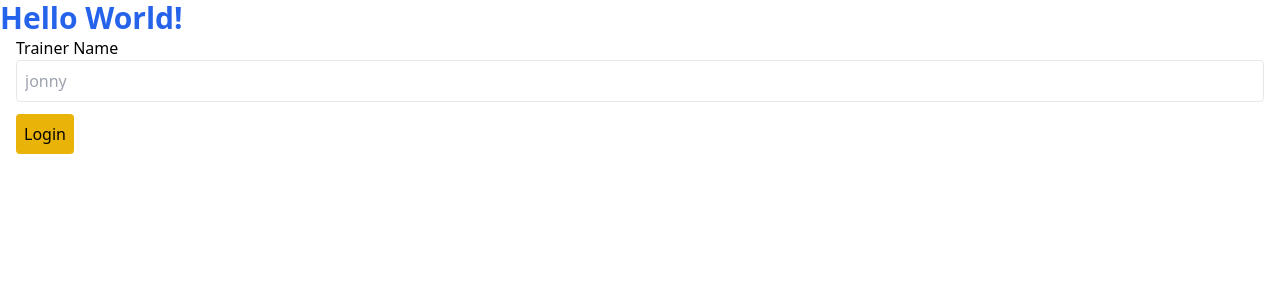
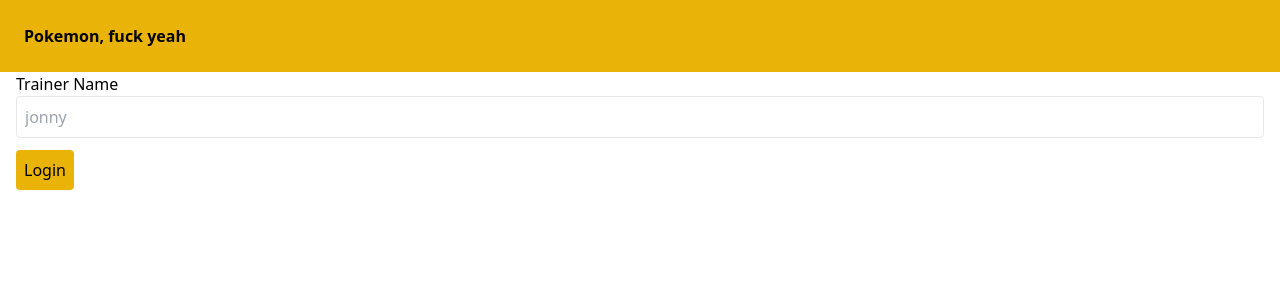
Before and after one commit to SindreSteinsvik/pokemon2, an Angular app: page /login in a window 1280 px wide. Shown: the top 300 px of the page. Built offline with nearby package versions, Linux system fonts and the light colour scheme.

Commit message:
feat: add navbar with simple routing between trainer and catalogue page

```diff
--- a/src/app/app.component.html
+++ b/src/app/app.component.html
@@ -1,5 +1,2 @@
-<h1 class="font-bold text-3xl text-blue-600">
-  Hello World!
-</h1>
-
+<app-navbar></app-navbar>
 <router-outlet></router-outlet>
--- a/src/app/app.module.ts
+++ b/src/app/app.module.ts
@@ -11,6 +11,7 @@
 import { FormsModule } from '@angular/forms';
 import { PokemonListComponent } from './components/pokemon-list/pokemon-list.component';
 import { PokemonListItemComponent } from './components/pokemon-list-item/pokemon-list-item.component';
+import { NavbarComponent } from './components/navbar/navbar.component';
 
 @NgModule({
   declarations: [
@@ -21,6 +22,7 @@
     LoginFormComponent,
     PokemonListComponent,
     PokemonListItemComponent,
+    NavbarComponent,
   ],
   imports: [
     BrowserModule,
--- /dev/null
+++ b/src/app/components/navbar/navbar.component.html
@@ -0,0 +1,9 @@
+<nav class="bg-yellow-500 flex justify-between items-center sticky top-0 p-6">
+<span class="font-bold">Pokemon, fuck yeah</span>
+<ng-container *ngIf="trainer!== undefined" >
+    <ul class="flex">
+        <li class="px-5"><a routerLink="/trainer">Trainer</a></li>
+        <li class="px-5"><a routerLink="/pokeman-catalogue">Catalogue</a></li>
+    </ul>
+</ng-container>
+</nav>
--- /dev/null
+++ b/src/app/components/navbar/navbar.component.ts
@@ -0,0 +1,23 @@
+import { Component, OnInit } from '@angular/core';
+import { TrainerService } from 'src/app/services/trainer.service';
+import { Trainer } from 'src/app/models/trainer.model';
+
+@Component({
+  selector: 'app-navbar',
+  templateUrl: './navbar.component.html',
+  styleUrls: ['./navbar.component.css']
+})
+export class NavbarComponent implements OnInit {
+
+  get trainer(): Trainer | undefined {
+    return this.trainerService.trainer
+  }
+
+  constructor(
+    private readonly trainerService: TrainerService
+  ) { }
+
+  ngOnInit(): void {
+  }
+
+}
--- a/src/app/components/pokemon-list-item/pokemon-list-item.component.html
+++ b/src/app/components/pokemon-list-item/pokemon-list-item.component.html
@@ -1,6 +1,6 @@
 <li *ngIf ="pokemon" class="mb-3 shadow">
     <section>
-        <img [src]="getImgLinkByUrl(pokemon)" [alt]="pokemon.name"/>
+        <img [src]="getImgLinkByUrl(pokemon)" [alt]="pokemon.name" class="w-60"/>
     </section>
     <section class="p-4">
         <span>{{pokemon.name}} </span>
```
Also changed, not shown: src/app/components/navbar/navbar.component.css (added).
